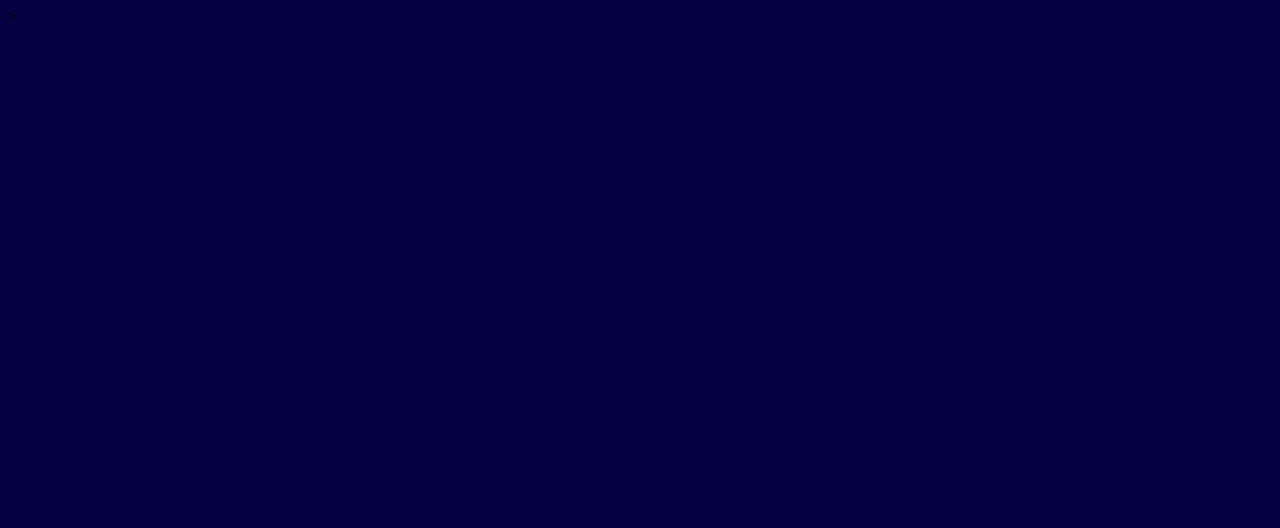
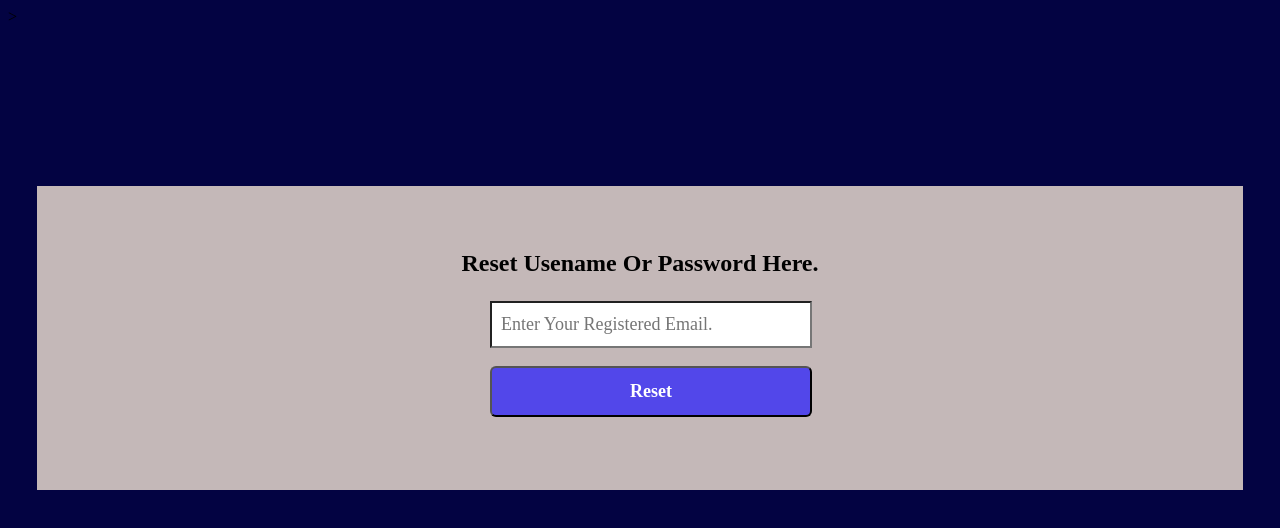
Before and after one commit to chetrajInfo/BuyingListItems, an Angular app: page /reset in a window 1280 px wide. Before the commit this address led to /. Shown: the top 528 px of the page. Built offline with nearby package versions, Linux system fonts and the light colour scheme.

Commit message:
changes in login register and reset form in ts file that throw error in console

```diff
--- a/src/app/app-routing.module.ts
+++ b/src/app/app-routing.module.ts
@@ -3,12 +3,14 @@ import { RouterModule, Routes } from '@angular/router';
 import { LoginComponent } from './login/login.component';
 import { MainpageComponent } from './mainpage/mainpage.component';
 import { RegisterComponent } from './register/register.component';
+import { ResetaccountComponent } from './resetaccount/resetaccount.component';
 
 // Define your routes here
 const routes: Routes = [
   { path: '', component: LoginComponent },
   { path: 'mains', component:MainpageComponent},
   { path: 'register', component:RegisterComponent},
+  { path: 'reset', component:ResetaccountComponent}
   // Add other routes as needed
 ];
 
--- a/src/app/app.module.ts
+++ b/src/app/app.module.ts
@@ -7,6 +7,7 @@ import { GroceryOptionService } from './grocery-option.service';
 import { LoginComponent } from './login/login.component';
 import { RegisterComponent } from './register/register.component';
 import { MainpageComponent } from './mainpage/mainpage.component';
+import { ResetaccountComponent } from './resetaccount/resetaccount.component';
 
 
 
@@ -16,7 +17,8 @@ import { MainpageComponent } from './mainpage/mainpage.component';
     AppComponent,
     LoginComponent,
     RegisterComponent,
-    MainpageComponent
+    MainpageComponent,
+    ResetaccountComponent
   ],
   imports: [
     BrowserModule,
--- a/src/app/login/login.component.html
+++ b/src/app/login/login.component.html
@@ -8,7 +8,7 @@
       <input type="password" formControlName="password" placeholder="Password">
 
       <button>Login</button>
-      <p><a href="">Forget Username or Password..</a></p>
+      <p><a  routerLink="/reset" target="_blank">Forget Username or Password..</a></p>
       <p><a routerLink="/register">Register Here</a></p>
     </form>
   </div>
--- a/src/app/login/login.component.ts
+++ b/src/app/login/login.component.ts
@@ -1,5 +1,5 @@
 import { Component } from '@angular/core';
-import { FormGroup, NgForm } from '@angular/forms';
+import { FormBuilder, FormGroup, NgForm, Validators } from '@angular/forms';
 
 @Component({
   selector: 'app-login',
@@ -9,7 +9,11 @@ import { FormGroup, NgForm } from '@angular/forms';
 export class LoginComponent {
 
   login!: FormGroup;
-  username : string ='';
-  password : string ='';
+  constructor(private formBuilder:FormBuilder){
+    this.login = this.formBuilder.group({
+      username : ['', Validators.required],
+      password : ['', Validators.required]
+    });
+  }
 
 }
--- /dev/null
+++ b/src/app/resetaccount/resetaccount.component.css
@@ -0,0 +1,67 @@
+* {
+    padding: 0;
+    margin: 0;
+    box-sizing: content-box;
+    font-family: 'Times New Roman', Times, serif;
+    background-color:rgb(196, 184, 184);
+  }
+
+  .container {
+    margin: 10em 1.8em 0 1.8em;
+    display: flex;
+    flex-direction: column;
+    align-items: center;
+    padding: 4em;
+  cursor: pointer;
+  }
+  .container:hover{
+    box-shadow: 1px 1px 2px 1px grey
+  }
+  h2{
+    padding-bottom: 1em;
+  }
+  form {
+    display: flex;
+    flex-direction: column;
+    align-items: flex-start; /* Align form items to the left */
+    width: 300px; /* Set a fixed width for the form to control its size */
+  }
+
+  label {
+    margin-right: 1em; /* Add some right margin to separate labels from inputs */
+    font-size: 18px;
+    font-weight: bold;
+  }
+
+  input
+   {
+    width: 100%; /* Make inputs and button fill the width of the form */
+    padding: 0.5em; /* Add some padding to inputs and button for spacing */
+    margin-bottom: 1em; /* Add bottom margin to separate inputs and button */
+    cursor: pointer;
+    height: 1.4em;
+    background-color: white;
+    font-size: 18px;
+  }
+  input:focus{
+    outline: none;
+  }
+  button{
+    width: 100%; /* Make inputs and button fill the width of the form */
+    padding: 0.5em; /* Add some padding to inputs and button for spacing */
+    height: 1.6em;
+    border-radius: 6px;
+   cursor: pointer;
+    background-color: rgb(82, 71, 234);
+    font-size: 18px;
+    font-weight: bold;
+    color: white;
+    margin-bottom: 0.5em;
+  }
+  button:hover{
+    box-shadow: 1px 2px 2px 2px grey;
+
+  }
+  a{
+    color:blue;
+  }
--- /dev/null
+++ b/src/app/resetaccount/resetaccount.component.html
@@ -0,0 +1,10 @@
+<div class="container" >
+    <h2>Reset Usename Or Password Here.</h2>
+    <form [formGroup]="reset">
+
+      <input type="email" formControlName="email" placeholder="Enter Your Registered Email." autocomplete="random-text">
+
+      <button>Reset</button>
+
+    </form>
+  </div>
--- /dev/null
+++ b/src/app/resetaccount/resetaccount.component.ts
@@ -0,0 +1,17 @@
+import { Component } from '@angular/core';
+import { FormBuilder, FormControl, FormGroup, Validators } from '@angular/forms';
+
+@Component({
+  selector: 'app-resetaccount',
+  templateUrl: './resetaccount.component.html',
+  styleUrls: ['./resetaccount.component.css']
+})
+export class ResetaccountComponent {
+
+    reset!:FormGroup;
+    constructor(private formBuilder: FormBuilder) {
+      this.reset = this.formBuilder.group({
+        email: ['', [Validators.required, Validators.email]], // Email is required and must be a valid email
+      });
+    }
+}
```
Also changed, not shown: 1 other file (tests, documents, lock files or other folders).
